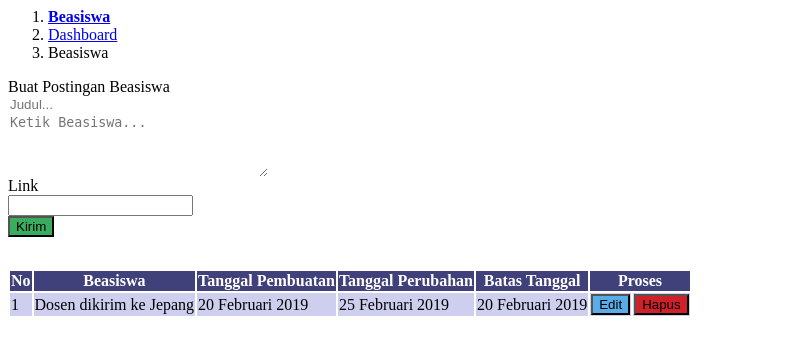
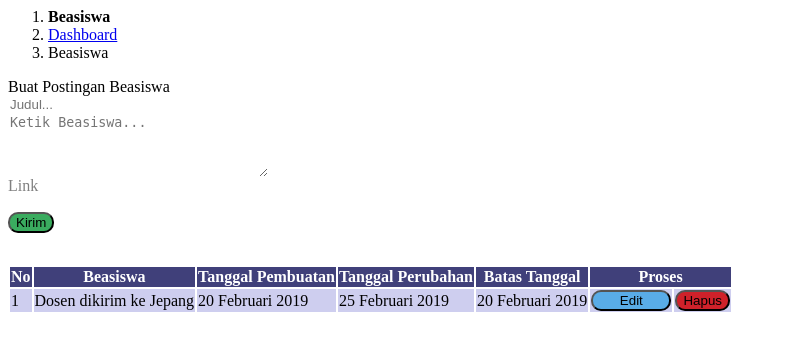
Before and after one commit to fardhanardhi/jti-website, a PHP site: page /module/admin/mahasiswa/beasiswa.php in a window 1280 px wide. Shown: the top 355 px of the page, without its empty margins (0-786 px from the left). Run offline with PHP 8.4, Linux system fonts and the light colour scheme.

Commit message:
border-radius pada tombol

```diff
--- a/css/adminBeasiswa.css
+++ b/css/adminBeasiswa.css
@@ -1,5 +1,9 @@
 #beasiswa .table {
   margin-top: 2em;
+}
+
+#beasiswa .table tr {
+  height: 0.3em !important;
 }
 
 #beasiswa .table-striped > thead > tr > th {
@@ -18,11 +22,16 @@
   font-size: 1em;
 }
 #beasiswa .beasiswa-edit-btn{
+    padding-right: 2em;
+    padding-left: 2em;
     background-color: #59ACE7;
+    border-radius: 10px;
 }
 #beasiswa .beasiswa-hapus-btn{
     background-color: #CF212A;
+    border-radius: 10px;
 }
 #beasiswa .submitBeasiswa{
     background-color: #3AAC5F;
+    border-radius: 10px;
 }
--- a/module/admin/mahasiswa/beasiswa.php
+++ b/module/admin/mahasiswa/beasiswa.php
@@ -5,7 +5,7 @@
         <div class="m-2 bg-white shadow-sm rounded">
             <nav aria-label="breadcrumb">
                 <ol class="breadcrumb">
-                    <li class="pr-4 title"><a href="#"><strong>Beasiswa</strong></a></li>
+                    <li class="pr-4 title"><strong>Beasiswa</strong></li>
                     <li class="breadcrumb-item"><a href="#">Dashboard</a></li>
                     <li class="breadcrumb-item active" aria-current="page">Beasiswa</li>
                 </ol>
@@ -36,9 +36,9 @@
                                 <div class="col-md-1"></div>
                                 <div class="col-md-10">
                                     <div class="form-group row">
-                                        <label for="linkBeasiswa">Link</label>
+                                        <label for="linkBeasiswa" style="color:gray">Link</label>
                                         <div class="col-md-11">
-                                            <input id="linkBeasiswa" name="linkBeasiswa" class="form-control" type="text">
+                                            <input id="linkBeasiswa" style="border:none" name="linkBeasiswa" class="form-control border-bottom border-gray pb-2 mb-0" type="text">
                                         </div>
                                     </div>
                                 </div>
@@ -55,7 +55,7 @@
                 </div>
 
                 <div>
-                    <table class="table table-striped">
+                    <table class="table table-striped table-bordered">
                         <thead class="text-center">
                             <tr>
                                 <th>No</th>
```
